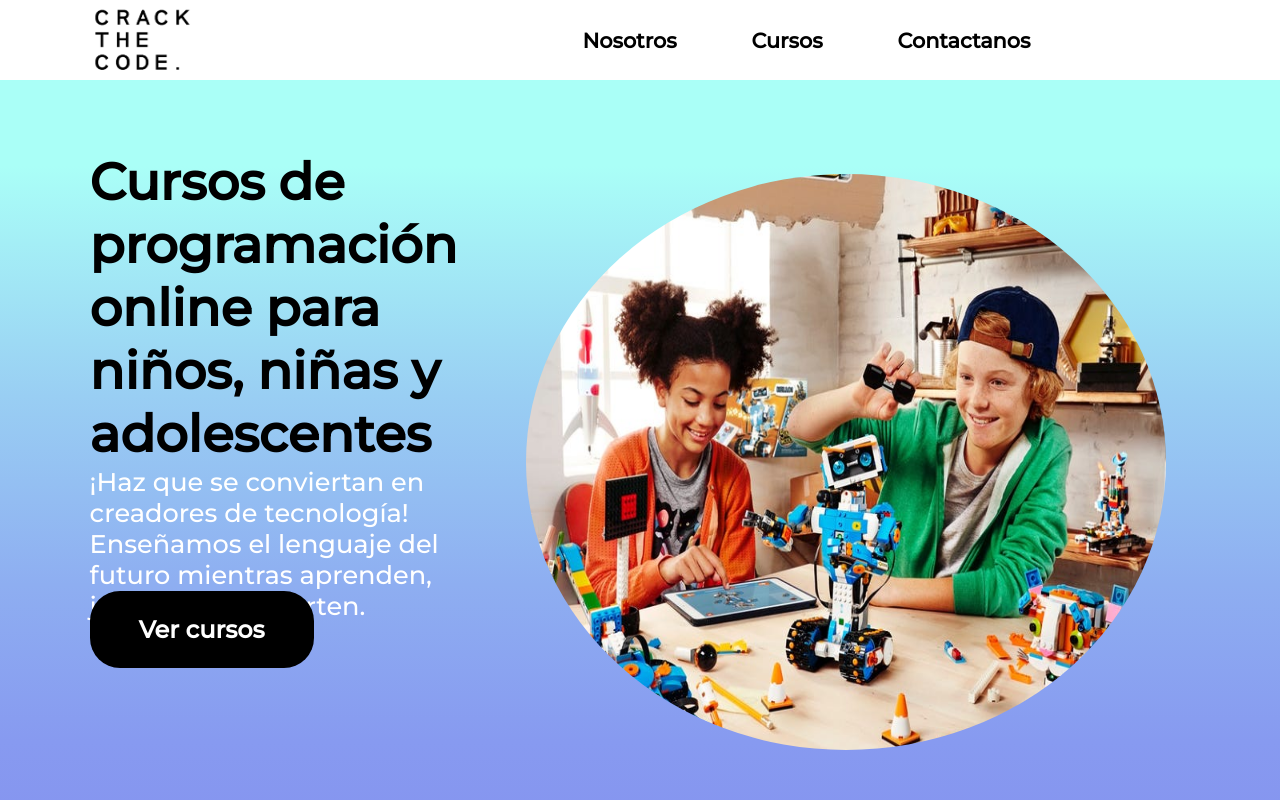
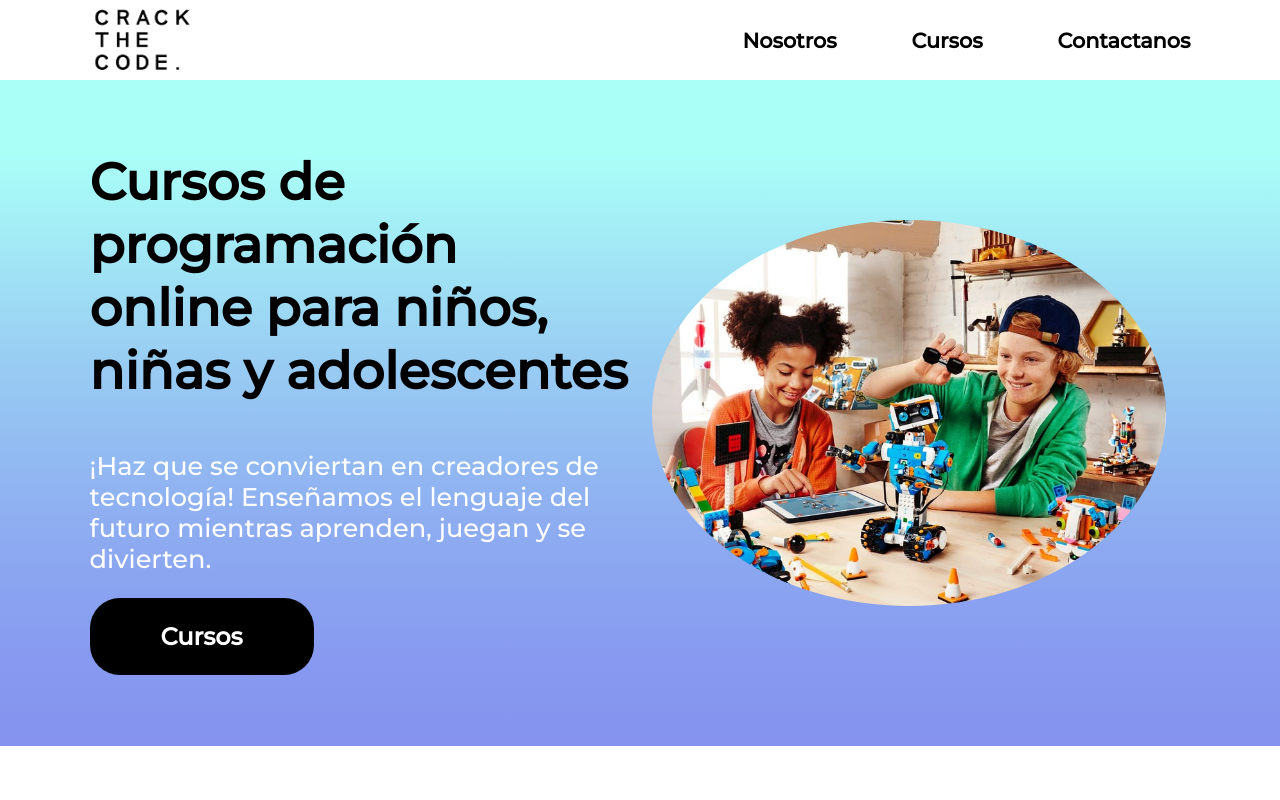
Before and after one commit to StefanoQuiroz/CTC, a React (Create React App) app: page / in a window 1280 px wide. Shown: the top 800 px of the page. Built offline with nearby package versions, Linux system fonts and the light colour scheme; no server answers.

Commit message:
Prueba CTC #2 - responsive

```diff
--- a/src/App.css
+++ b/src/App.css
@@ -8,4 +8,5 @@
   list-style: none;
   /* outline: 1px solid red;   */
   font-family: 'Montserrat', sans-serif;
+  /* overflow-x: hidden; */
 }
--- a/src/components/About/About.css
+++ b/src/components/About/About.css
@@ -10,21 +10,27 @@
     overflow: hidden;
 }
 
+.container--left{
+    width: 100%;
+}
+
 .container .container--left h1{
-    height: 40%;
+    width: 100%;
     font-size: 3.2rem;
+    display: flex;
     text-align: left;
-    margin-bottom: 4rem;
+    margin-bottom: 3rem;
 }
 
 .container .container--left p{
-    height: 20%;
+    display: flex;
     font-size: 1.6rem;
     font-weight: 500;
     color: white;
 }
 
 .container .container--left button{
+    display: flex;
     height: 4.8rem;
     width: 14rem;
     font-size: 1.5rem;
@@ -35,6 +41,13 @@
     color: white;
     background-color: #000;
     cursor: pointer;
+    margin-top: 1.5rem;
+    align-items: center;
+    justify-content: center;
+}
+
+.container--left button a{
+    color: #fff;
 }
 
 .container .container--left button:hover{
@@ -42,18 +55,23 @@
     transform: translateY(-3px);
 }
 
-.container .container--right{
-    padding: 1.5rem;
+.container--right{
+    width: 100%;
 }
 
-.container .container--right img{
+.container--right{
+    padding: 0 1.5rem;
+    display: flex;
+    align-items: center;
+}
+
+.container--right img{
     border-radius: 50%;
-    width: 40rem;
-    height: 36rem;
+    width: 100%;
 }
 
 
-@media screen and (max-width: 500px){
+@media screen and (max-width: 375px){
     .container .container--right{
         display: none;
     }
--- a/src/components/About/About.js
+++ b/src/components/About/About.js
@@ -8,7 +8,7 @@ export default function About() {
         <div className ="container--left">
             <h1>Cursos de programación online para niños, niñas y adolescentes</h1>
             <p>¡Haz que se conviertan en creadores de tecnología! Enseñamos el lenguaje del futuro mientras aprenden, juegan y se divierten.</p>
-            <a href="#cursos"><button>Ver cursos</button></a>
+            <button><a href="#cursos"Ver>Cursos</a></button>
         </div>
         <div className ="container--right">
           <img src={kidsImage} alt="kids"/>
--- a/src/components/CardCourse/CardCourse.css
+++ b/src/components/CardCourse/CardCourse.css
@@ -64,7 +64,7 @@
     font-weight: 600;
 }
 
-@media screen and (max-width: 350px){
+@media screen and (max-width: 375px){
     .cardContainer{
         display: block;
         width: 100%;
--- a/src/components/Courses/Courses.css
+++ b/src/components/Courses/Courses.css
@@ -10,20 +10,17 @@
     margin-bottom: 1rem;
 }
 
-.coursesContainer--header p{
-    width: 21.8rem;
-    height: 3rem;
-    float: right;
-    display: flex;
-    align-items: center;
-    justify-content: center;
-    margin-right: 1.1rem;
-}
 
-.coursesContainer--header .coursesContainer--header--searchBar input{
+.coursesContainer--header--input{
     margin-top: 2rem;
     padding: .7rem 1.2rem;
     border-radius: 10px;
+}
+
+.coursesContainer--header--icon{
+    position: relative;
+    right: 13rem;
+    top: 0.2rem;
 }
 
 .coursesContainer .coursesContainer--courseList{
@@ -34,7 +31,7 @@
     padding: 0 2%;
 }
 
-@media screen and (max-width: 500px){
+/* @media screen and (max-width: 375px){
 
 
-}
+} */
--- a/src/components/Footer/Footer.js
+++ b/src/components/Footer/Footer.js
@@ -10,18 +10,18 @@ export default function Footer() {
       <img src={darkLogo} alt="darkLogo"/>
       <div className="footer-container--information">
         <ul>
-          <li><a href="#">Nosotros</a></li>
-          <li><a href="#">Beneficios</a></li>
-          <li><a href="#">Contacto</a></li>
-          <li><a href="#">Block</a></li>
+          <li><a href="#A">Nosotros</a></li>
+          <li><a href="#A">Beneficios</a></li>
+          <li><a href="#A">Contacto</a></li>
+          <li><a href="#A">Block</a></li>
         </ul>
 
         <ul>
           <h3>CURSOS POPULARES</h3>
-          <li><a href="#">Programacion en Python</a></li>
-          <li><a href="#">Desarrollo de Videojuegos</a></li>
-          <li><a href="#">Edicion de videos</a></li>
-          <li><a href="#">Aprender con Minecraft</a></li>
+          <li><a href="#A">Programacion en Python</a></li>
+          <li><a href="#A">Desarrollo de Videojuegos</a></li>
+          <li><a href="#A">Edicion de videos</a></li>
+          <li><a href="#A">Aprender con Minecraft</a></li>
         </ul>
 
         <ul className="redes">
--- a/src/components/NavBar/NavBar.css
+++ b/src/components/NavBar/NavBar.css
@@ -8,7 +8,7 @@
 
   }
 
-.navbar .navbar--image{
+.navbar--image{
     width: 6.5rem;
     height: 5rem;
     display: flex;
@@ -20,22 +20,21 @@
     width: 100%;
 }
 
-.navbar .navbar-tems{
+.navbar .navbar-items{
     display: flex;
     flex-direction: row;
-    margin-right: 10rem;
     width: 28rem;
     justify-content: space-between;
 }
 
-.navbar .navbar-tems li a{
+.navbar .navbar-items li a{
     font-size: 1.3rem;
     font-weight: 600;
     color: #000;
     cursor: pointer;
 }
 
-.navbar .navbar-tems li a:hover{
+.navbar .navbar-items li a:hover{
     color: #6552ff;
     transform: 0.3s all ease;
 }
@@ -60,7 +59,7 @@
     background-color: #6552ff;
 }
 
-@media screen and (max-width: 500px){
+@media screen and (max-width: 375px){
     .navbar .navbar--image{
         display: none;
     }
@@ -71,7 +70,7 @@
         );
     }
 
-    .navbar .navbar-tems{
+    .navbar .navbar-items{
         flex-direction: column;
 
     }
@@ -89,7 +88,7 @@
         padding: 0.625rem 0;
     }
 
-    .navbar .navbar-tems li a:hover{
+    .navbar .navbar-items li a:hover{
         color: #fff;
     }
 
--- a/src/components/NavBar/NavBar.js
+++ b/src/components/NavBar/NavBar.js
@@ -31,8 +31,8 @@ export default function NavBar() {
         <img src={Logo} alt="logo"/>
       </div>
       {
-        (toggleMenu || screenWidth > 500) && (
-          <ul className = "navbar-tems">
+        (toggleMenu || screenWidth > 375) && (
+          <ul className = "navbar-items">
             <li><a href="#footer">Nosotros</a></li>
             <li><a href="#cursos">Cursos</a></li>
             <li><a href="#footer">Contactanos</a></li>
```
